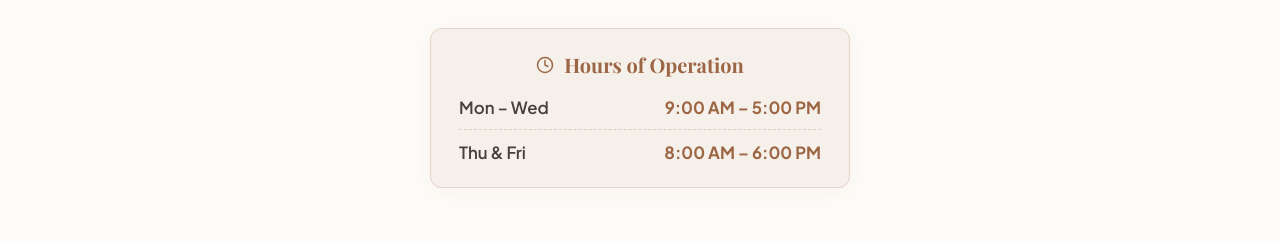
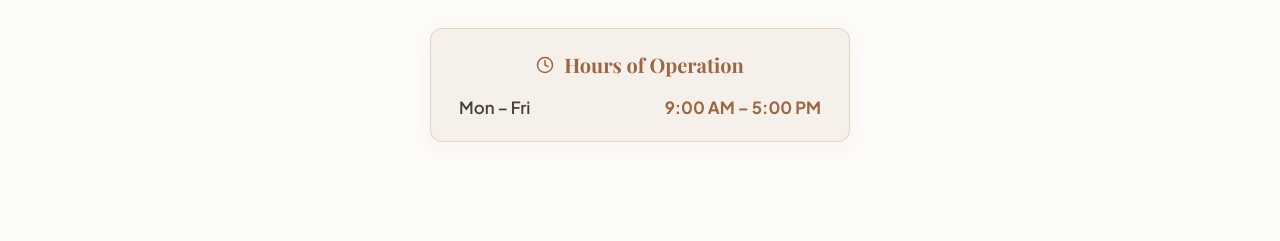
Before and after one commit to jpcostac/DownstairsCounter, a plain HTML site: page index.html in a window 1280 px wide. Shown: the part 711-952 px from the top of the page. Drawn offline with nearby package versions, Linux system fonts and the light colour scheme; a web font is replaced by a local one.

Commit message:
Update For Winter Time

```diff
--- a/index.html
+++ b/index.html
@@ -105,12 +105,8 @@
                 </div>
                 <div class="hours-grid">
                     <div class="hours-row">
-                        <span class="hours-days">Mon – Wed</span>
+                        <span class="hours-days">Mon – Fri</span>
                         <span class="hours-time">9:00 AM – 5:00 PM</span>
-                    </div>
-                    <div class="hours-row">
-                        <span class="hours-days">Thu &amp; Fri</span>
-                        <span class="hours-time">8:00 AM – 6:00 PM</span>
                     </div>
                 </div>
             </div>
@@ -339,8 +335,7 @@
                 </div>
                 <div class="contact-card">
                     <div class="contact-card-title">🕒 Hours</div>
-                    <p class="contact-card-text"><strong>Mon – Wed:</strong> 9:00 AM – 5:00 PM</p>
-                    <p class="contact-card-text"><strong>Thu &amp; Fri:</strong> 8:00 AM – 6:00 PM</p>
+                    <p class="contact-card-text"><strong>Mon – Fri:</strong> 9:00 AM – 5:00 PM</p>
                 </div>
                 <div class="contact-card">
                     <div class="contact-card-title">📞 Connect</div>
```
